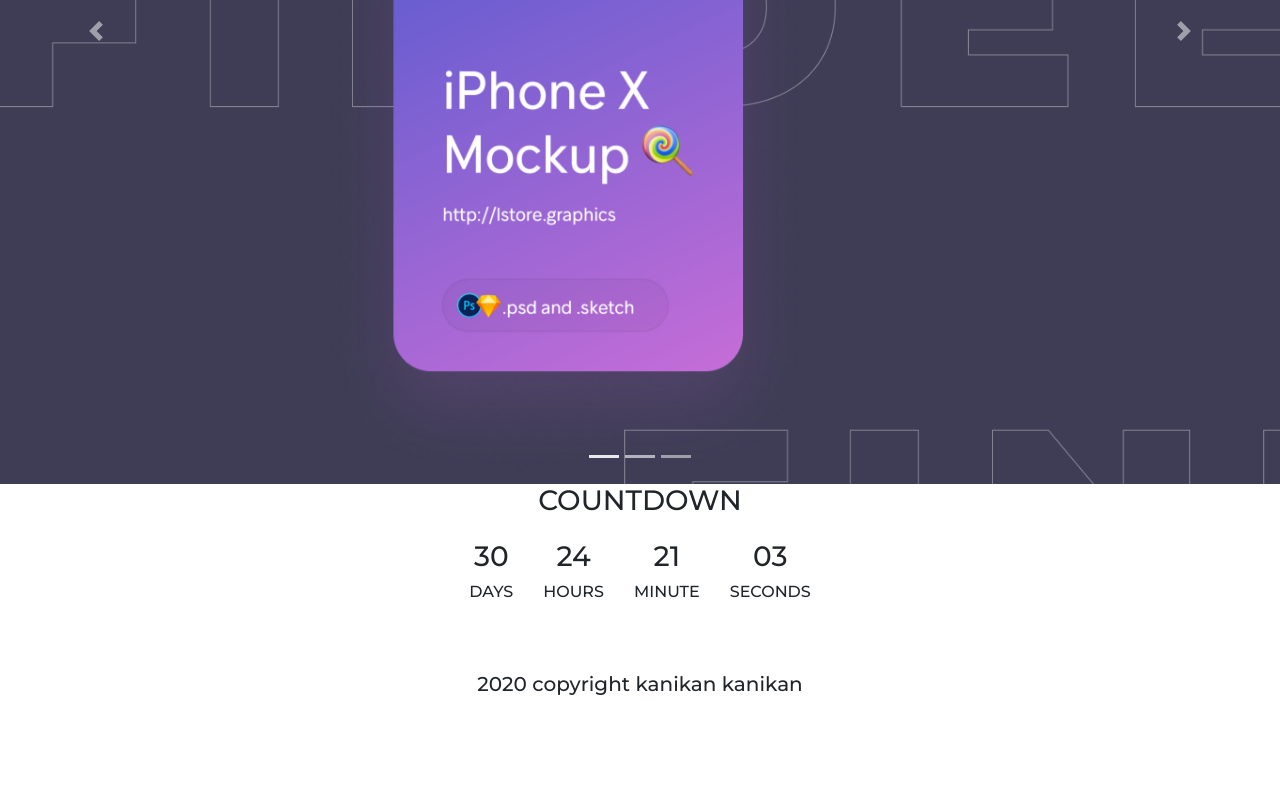
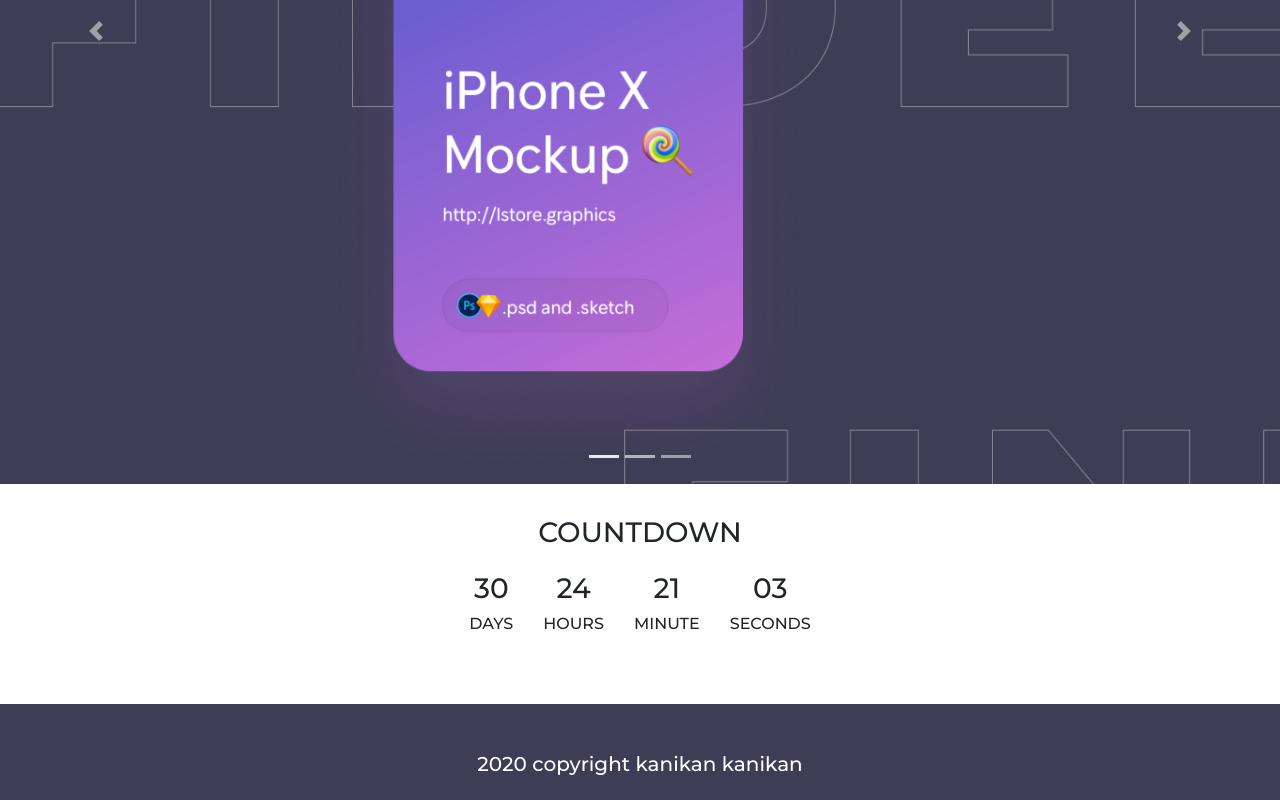
Before and after one commit to Davidtariq96/Findee, a plain HTML site: page index.html in a window 1280 px wide. Shown: the part 1723-2523 px from the top of the page. Before the commit the page ends 2427 px from the top, so only its background shows below. Drawn offline with nearby package versions, Linux system fonts and the light colour scheme.

Commit message:
features added

```diff
--- a/style.css
+++ b/style.css
@@ -116,6 +116,7 @@ input{
 
 .countdown{
     text-align: center;
+    margin-top: 2rem;
 }
 #counter{
     display: inline-block;
@@ -129,4 +130,10 @@ input{
 
 .footer{
     margin-top: 3rem;
+    background: #3F3D56;
+    height: 50px;
+    padding: 3rem 0;
+    color: white;
+    font-size: 18px;
+    font-style: normal;
 }
```
